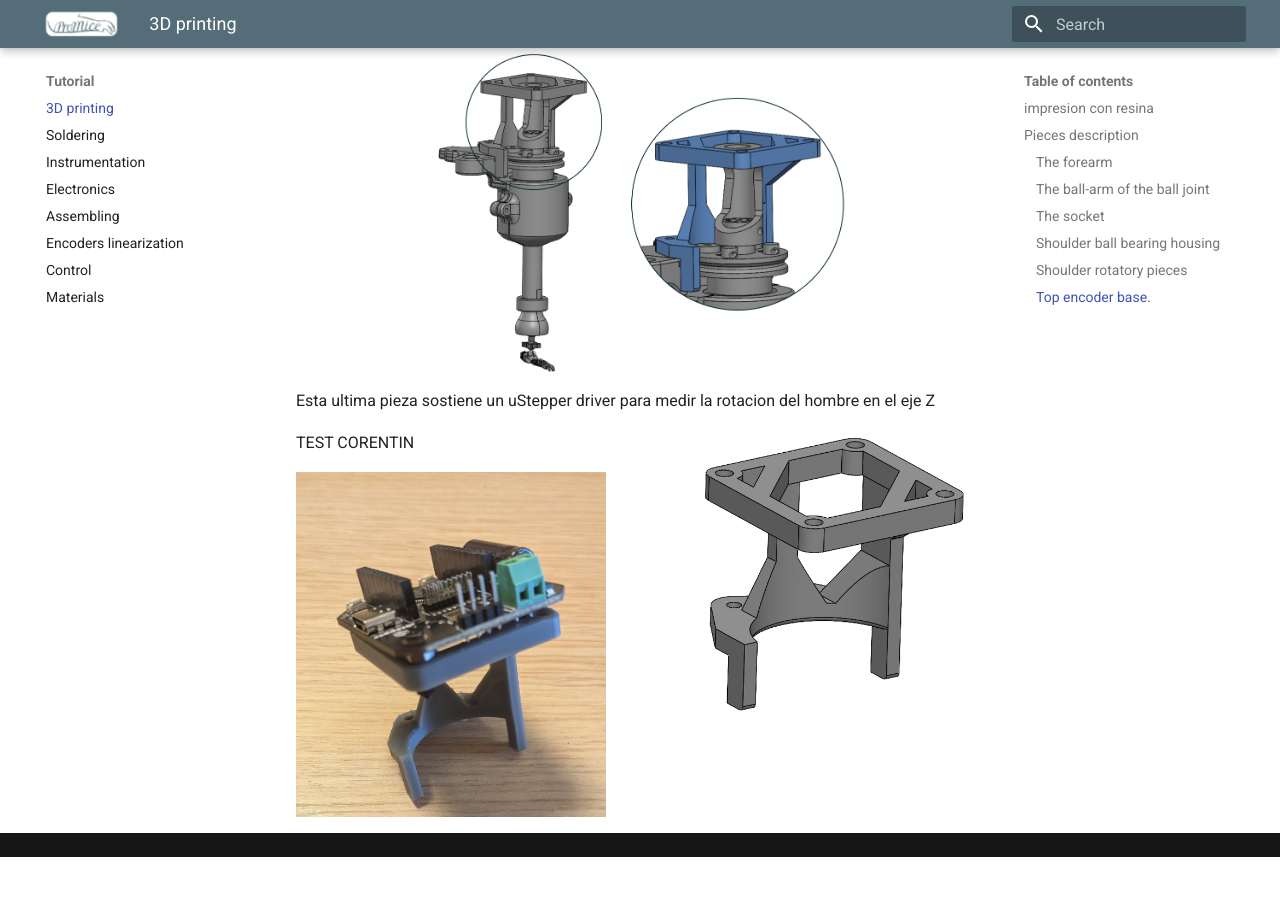
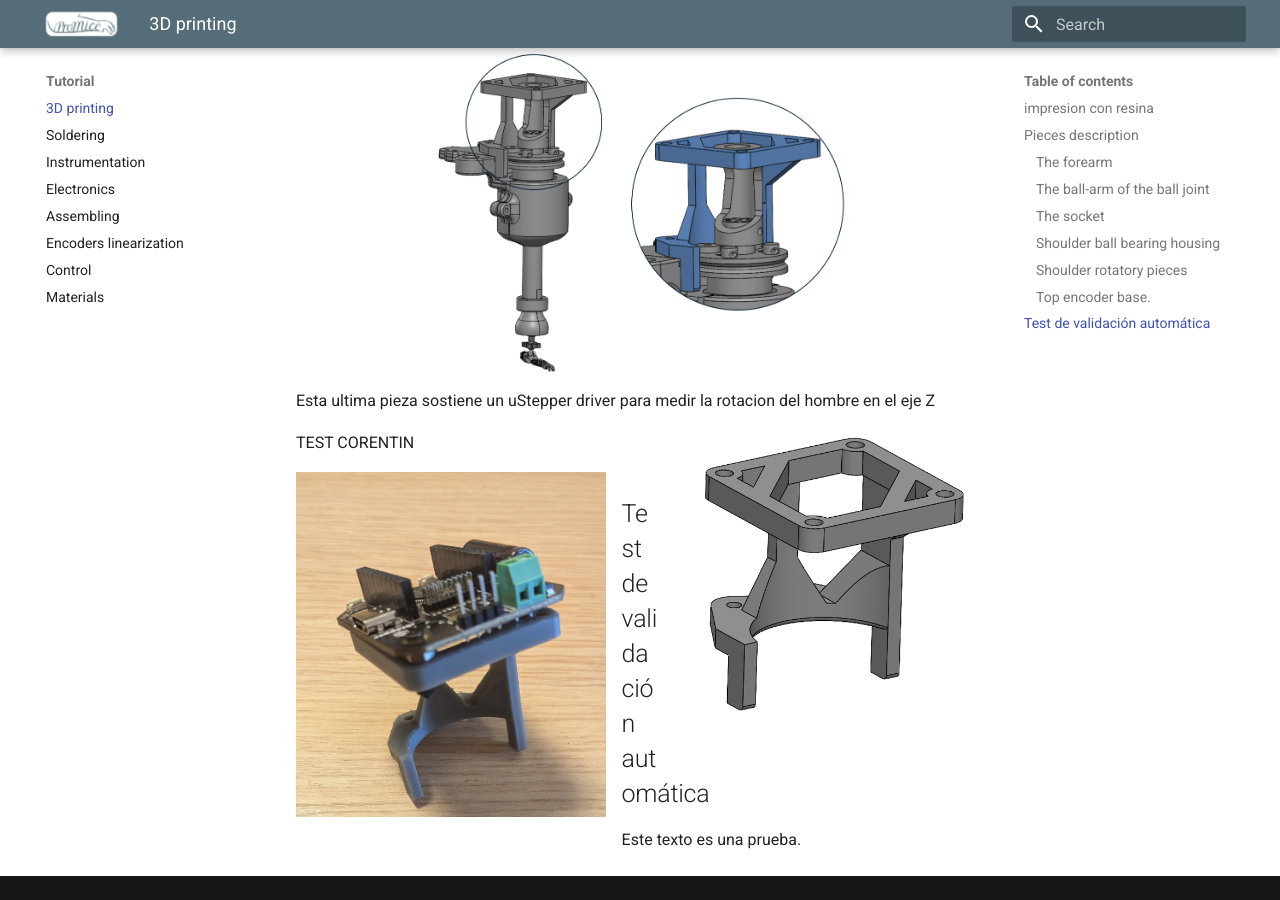
Before and after one commit to Juan-CarlosM/ProMice, an MkDocs documentation site: the page built from docs/3D_printing.md, in a window 1280 px wide and 900 px high, scrolled down 6824 px. Built offline with MkDocs 1.6.1 and Material for MkDocs 9.7.7, drawn with Linux system fonts in a browser that asks for light colours; before the commit the page ends 7681 px from its top, so only the background shows below that.

Commit message:
Add automatic validation test section
Added a section for automatic validation testing.

```diff
--- a/docs/3D_printing.md
+++ b/docs/3D_printing.md
@@ -134,3 +134,7 @@ Esta ultima pieza sostiene un uStepper driver para medir la rotacion del hombre
 TEST CORENTIN
 
 ![top encoder base](images/top_encoder_base_resin.jpeg){width=45% align=left}
+
+## Test de validación automática
+
+Este texto es una prueba.
```
